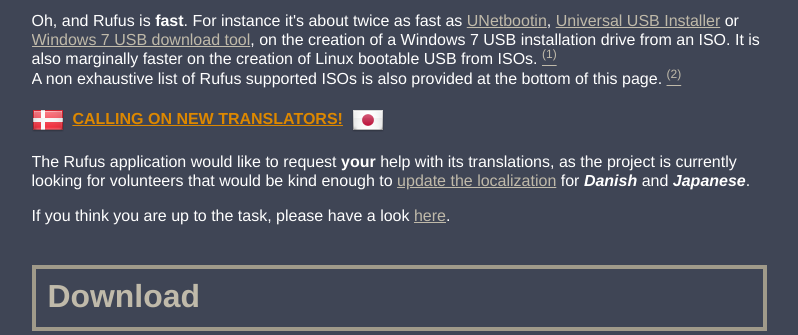
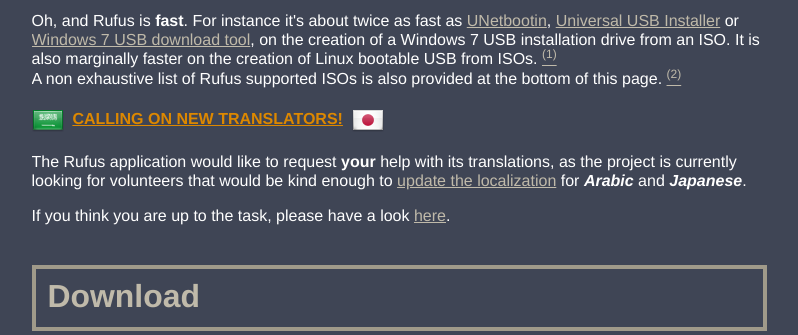
Before and after one commit to pbatard/rufus-web, a PHP site: page /en/index.html in a window 1280 px wide. Shown: the part 1268-1603 px from the top of the page, without its empty margins (111-909 px from the left). Run offline with PHP 8.4, Linux system fonts and the light colour scheme.

Commit message:
Danish -> Arabic

```diff
--- a/da/index.html
+++ b/da/index.html
@@ -372,9 +372,7 @@ document.addEventListener("DOMContentLoaded", function(event)
 	<p>Trods sin lille størrelse leverer Rufus alt hvad du behøver!</p>
 	<p>Rufus er forresten <b>hurtig</b>. For eksempel er Rufus omkring dobbelt så hurtig som <a target="_blank" href="http://unetbootin.sourceforge.net/">UNetbootin</a>, <a target="_blank" href="http://www.pendrivelinux.com/universal-usb-installer-easy-as-1-2-3">Universal USB Installer</a> eller <a target="_blank" href="https://www.microsoft.com/en-us/download/windows-usb-dvd-download-tool">Windows 7 USB download tool</a> ved oprettelse af en Windows 7-USB-installationsdisk fra en ISO. Rufus er også marginalt hurtigere ved oprettelse af startbare USB'er med Linux fra ISO'er. <a href="#ref1"><sup>(1)</sup></a><br/>
 	En ufuldstændig liste over Rufus-understøttede ISO'er er også angivet nederst på siden. <a href="#ref2"><sup>(2)</sup></a></p>
-	<p dir="ltr" align="top"><img style="position:relative" src="/pics/flags/Denmark.png" srcset="/pics/flags/Denmark.png 1x, /pics/flags/Denmark-64px.png 2x" alt=""/>&nbsp;&nbsp;<b><font color="#dd8800"><u>CALLING ON NEW TRANSLATORS!</u></font></b>&nbsp;&nbsp;<img style="position:relative" src="/pics/flags/Japan.png" srcset="/pics/flags/Japan.png 1x, /pics/flags/Japan-64px.png 2x" alt=""/></p>
-	<p dir="ltr">The Rufus application would like to request <b>your</b> help with its translations, as the project is currently looking for volunteers that would be kind enough to <a target="_blank" href="https://github.com/pbatard/rufus/blob/master/res/loc/ChangeLog.txt#L8-L83">update the localization</a> for <b><i>Danish</i></b> and <b><i>Japanese</i></b>.</p>
-	<p dir="ltr">If you think you are up to the task, please have a look <a target="_blank" href="https://github.com/pbatard/rufus/wiki/Localization#editing-an-existing-translation">here</a>.</p>	<a name="download"></a>
+		<a name="download"></a>
 	<h2 style="border: 4px solid #a09a8a;"><span style="font-size: 133%">Hent</span></h2>
 		<p><b>Senest opdateret 2022.11.28:</b></p>
 		<ul><li><span style="font-size: 133%"><b><a href="https://github.com/pbatard/rufus/releases/download/v3.21/rufus-3.21.exe">Rufus 3.21</a></b></span> <span dir="ltr">(1.3 MB)</span></li>
--- a/en/index.html
+++ b/en/index.html
@@ -372,8 +372,8 @@ document.addEventListener("DOMContentLoaded", function(event)
 	<p>Despite its small size, Rufus provides everything you need!</p>
 	<p>Oh, and Rufus is <b>fast</b>. For instance it's about twice as fast as <a target="_blank" href="http://unetbootin.sourceforge.net/">UNetbootin</a>, <a target="_blank" href="http://www.pendrivelinux.com/universal-usb-installer-easy-as-1-2-3">Universal USB Installer</a> or <a target="_blank" href="https://www.microsoft.com/en-us/download/windows-usb-dvd-download-tool">Windows 7 USB download tool</a>, on the creation of a Windows 7 USB installation drive from an ISO. It is also marginally faster on the creation of Linux bootable USB from ISOs. <a href="#ref1"><sup>(1)</sup></a><br/>
 	A non exhaustive list of Rufus supported ISOs is also provided at the bottom of this page. <a href="#ref2"><sup>(2)</sup></a></p>
-	<p dir="ltr" align="top"><img style="position:relative" src="/pics/flags/Denmark.png" srcset="/pics/flags/Denmark.png 1x, /pics/flags/Denmark-64px.png 2x" alt=""/>&nbsp;&nbsp;<b><font color="#dd8800"><u>CALLING ON NEW TRANSLATORS!</u></font></b>&nbsp;&nbsp;<img style="position:relative" src="/pics/flags/Japan.png" srcset="/pics/flags/Japan.png 1x, /pics/flags/Japan-64px.png 2x" alt=""/></p>
-	<p dir="ltr">The Rufus application would like to request <b>your</b> help with its translations, as the project is currently looking for volunteers that would be kind enough to <a target="_blank" href="https://github.com/pbatard/rufus/blob/master/res/loc/ChangeLog.txt#L8-L83">update the localization</a> for <b><i>Danish</i></b> and <b><i>Japanese</i></b>.</p>
+	<p dir="ltr" align="top"><img style="position:relative" src="/pics/flags/Saudi-Arabia.png" srcset="/pics/flags/Saudi-Arabia.png 1x, /pics/flags/Saudi-Arabia-64px.png 2x" alt=""/>&nbsp;&nbsp;<b><font color="#dd8800"><u>CALLING ON NEW TRANSLATORS!</u></font></b>&nbsp;&nbsp;<img style="position:relative" src="/pics/flags/Japan.png" srcset="/pics/flags/Japan.png 1x, /pics/flags/Japan-64px.png 2x" alt=""/></p>
+	<p dir="ltr">The Rufus application would like to request <b>your</b> help with its translations, as the project is currently looking for volunteers that would be kind enough to <a target="_blank" href="https://github.com/pbatard/rufus/blob/master/res/loc/ChangeLog.txt#L8-L83">update the localization</a> for <b><i>Arabic</i></b> and <b><i>Japanese</i></b>.</p>
 	<p dir="ltr">If you think you are up to the task, please have a look <a target="_blank" href="https://github.com/pbatard/rufus/wiki/Localization#editing-an-existing-translation">here</a>.</p>	<a name="download"></a>
 	<h2 style="border: 4px solid #a09a8a;"><span style="font-size: 133%">Download</span></h2>
 		<p><b>Last updated 2022.11.28:</b></p>
--- a/index.php
+++ b/index.php
@@ -4,7 +4,7 @@ $latest_version = "3.21";
 $previous_version = "3.16";
 $latest_date = "2022.11.28";
 $previous_date = "2021.10.13";
-$lang1 = array('da', 'Danish', 'Denmark');
+$lang1 = array('ar', 'Arabic', 'Saudi-Arabia');
 $lang2 = array('ja', 'Japanese', 'Japan');
 $bugfix = false;
 $exe_size = 1.3;
--- a/ja/index.html
+++ b/ja/index.html
@@ -372,8 +372,8 @@ document.addEventListener("DOMContentLoaded", function(event)
 	<p>ファイルサイズは小さいですが、Rufusにはすべてが備わっています。</p>
 	<p>特筆すべきはRufusの<b>スピード</b>です。例えばRufusなら<a target="_blank" href="http://unetbootin.sourceforge.net/">UNetbootin</a>、<a target="_blank" href="http://www.pendrivelinux.com/universal-usb-installer-easy-as-1-2-3">Universal USB Installer</a>、<a target="_blank" href="https://www.microsoft.com/en-us/download/windows-usb-dvd-download-tool">Windows USB/DVD Download Tool</a>と比べ、2倍もの速度でISOからWindows７のUSBインストール ドライブを作ることができます。同様にしてLinuxのブートディスクもわずかですが速く作ることができます。 <a href="#ref1"><sup>(1)</sup></a><br/>
 	Rufus対応ISOファイルのリストはこのページの末尾にも一部記載しています。 <a href="#ref2"><sup>(2)</sup></a></p>
-	<p dir="ltr" align="top"><img style="position:relative" src="/pics/flags/Denmark.png" srcset="/pics/flags/Denmark.png 1x, /pics/flags/Denmark-64px.png 2x" alt=""/>&nbsp;&nbsp;<b><font color="#dd8800"><u>CALLING ON NEW TRANSLATORS!</u></font></b>&nbsp;&nbsp;<img style="position:relative" src="/pics/flags/Japan.png" srcset="/pics/flags/Japan.png 1x, /pics/flags/Japan-64px.png 2x" alt=""/></p>
-	<p dir="ltr">The Rufus application would like to request <b>your</b> help with its translations, as the project is currently looking for volunteers that would be kind enough to <a target="_blank" href="https://github.com/pbatard/rufus/blob/master/res/loc/ChangeLog.txt#L8-L83">update the localization</a> for <b><i>Danish</i></b> and <b><i>Japanese</i></b>.</p>
+	<p dir="ltr" align="top"><img style="position:relative" src="/pics/flags/Saudi-Arabia.png" srcset="/pics/flags/Saudi-Arabia.png 1x, /pics/flags/Saudi-Arabia-64px.png 2x" alt=""/>&nbsp;&nbsp;<b><font color="#dd8800"><u>CALLING ON NEW TRANSLATORS!</u></font></b>&nbsp;&nbsp;<img style="position:relative" src="/pics/flags/Japan.png" srcset="/pics/flags/Japan.png 1x, /pics/flags/Japan-64px.png 2x" alt=""/></p>
+	<p dir="ltr">The Rufus application would like to request <b>your</b> help with its translations, as the project is currently looking for volunteers that would be kind enough to <a target="_blank" href="https://github.com/pbatard/rufus/blob/master/res/loc/ChangeLog.txt#L8-L83">update the localization</a> for <b><i>Arabic</i></b> and <b><i>Japanese</i></b>.</p>
 	<p dir="ltr">If you think you are up to the task, please have a look <a target="_blank" href="https://github.com/pbatard/rufus/wiki/Localization#editing-an-existing-translation">here</a>.</p>	<a name="download"></a>
 	<h2 style="border: 4px solid #a09a8a;"><span style="font-size: 133%">ダウンロード</span></h2>
 		<p><b>最新のアップデート 2022.11.28</b></p>
```
Also changed, not shown: ar/index.html (+3 -1 lines).
